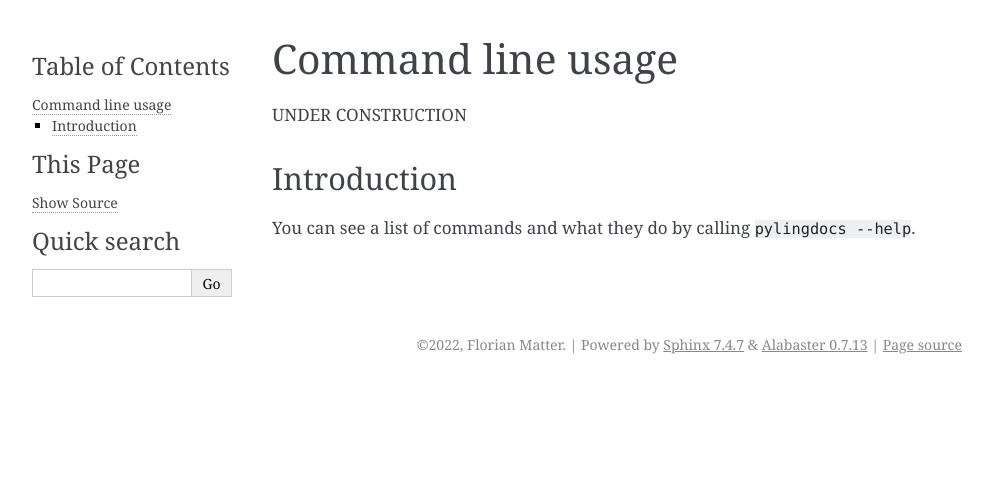
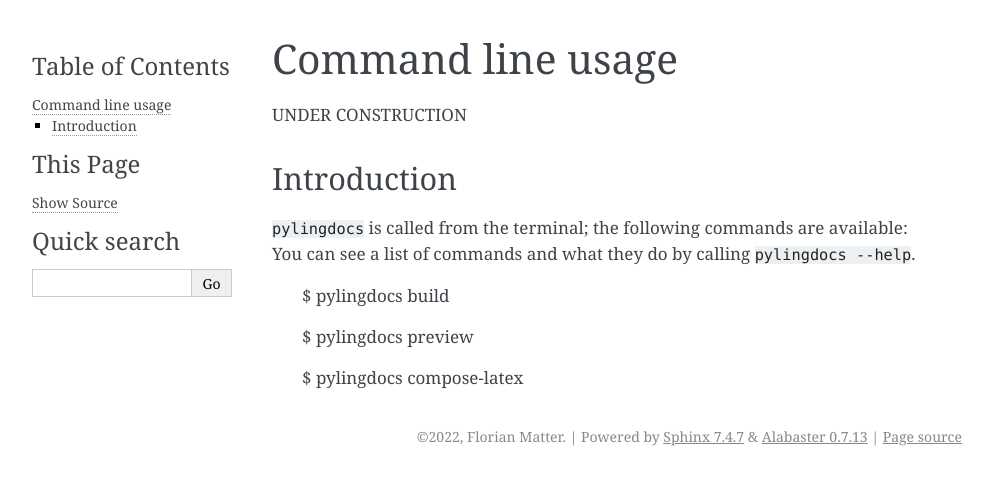
Before and after one commit to fmatter/lingdocs, a Sphinx documentation site: the page built from docs/cli.rst, in a window 1280 px wide. Shown: the top 485 px of the page, without its empty margins (148-1141 px from the left). Built offline with Sphinx 7.4.7, drawn with Linux system fonts in a browser that asks for light colours; pages that are not in the unit, such as notebooks, are missing from menus.

Commit message:
again with the test data?

```diff
--- a/docs/cli.rst
+++ b/docs/cli.rst
@@ -6,4 +6,11 @@ UNDER CONSTRUCTION
 Introduction
 ------------
 
+``pylingdocs`` is called from the terminal; the following commands are available:
 You can see a list of commands and what they do by calling ``pylingdocs --help``.
+
+    $ pylingdocs build
+
+    $ pylingdocs preview
+
+    $ pylingdocs compose-latex
```
Also changed, not shown: 1 other file.
